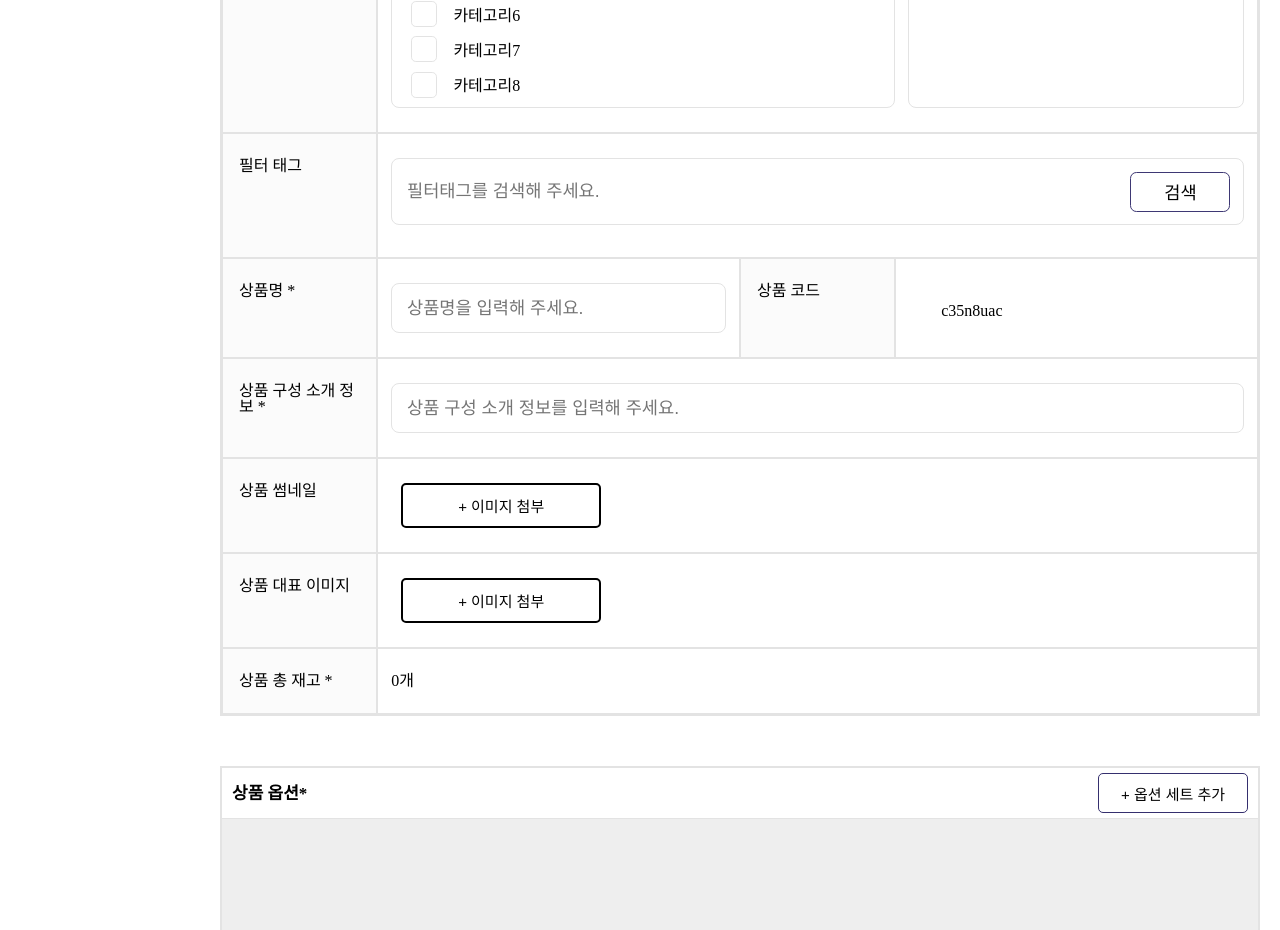
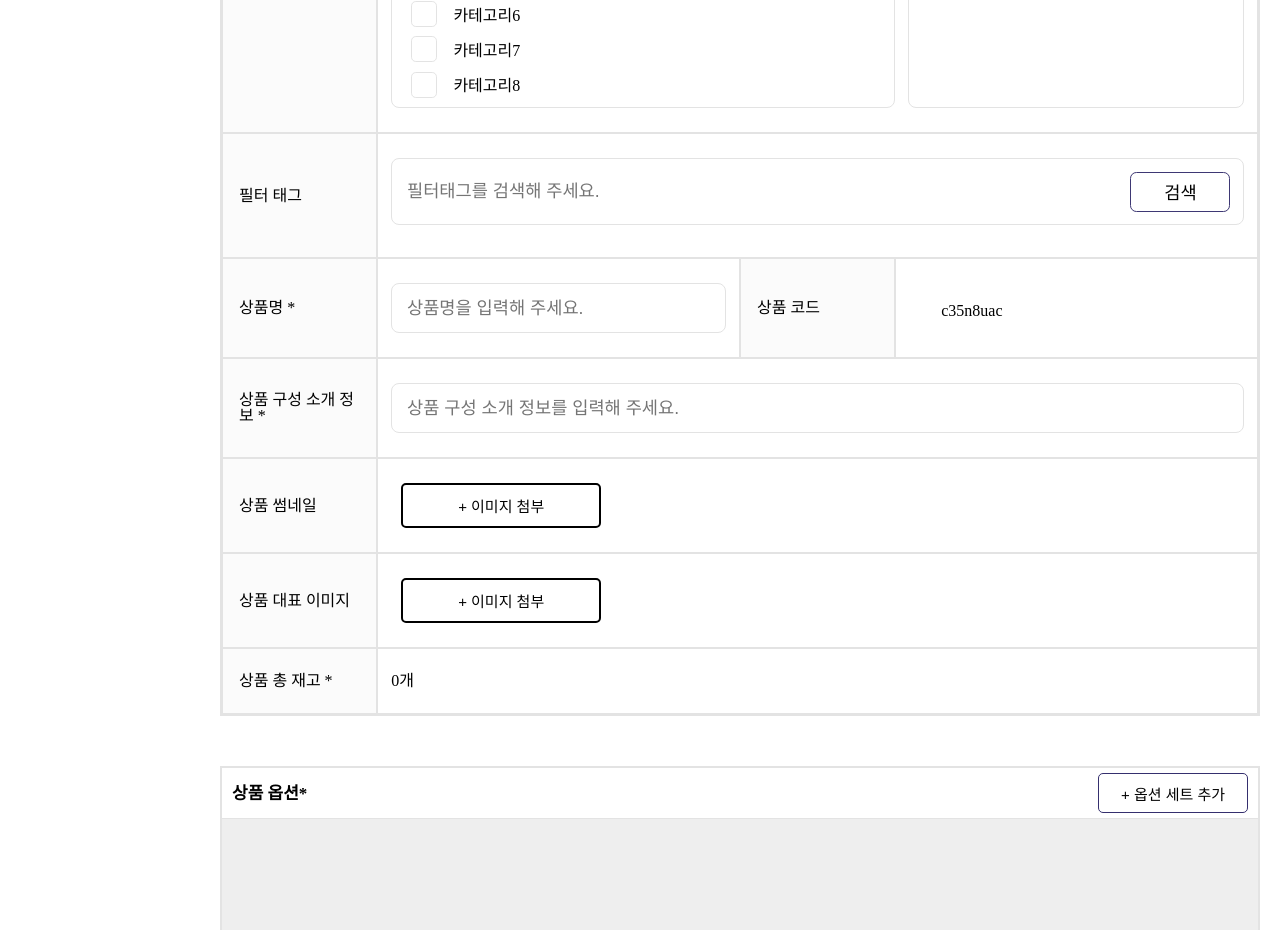
Before and after one commit to PreOnBoarding-Team17/Week1_Product_Registration, a React (Create React App) app: page / in a window 1280 px wide. Shown: the part 840-1770 px from the top of the page. Built offline with nearby package versions, Linux system fonts and the light colour scheme.

Commit message:
fix: 상품 총 재고 잘못나오던 부분 수정

```diff
--- a/src/Components/ProductInformation/index.jsx
+++ b/src/Components/ProductInformation/index.jsx
@@ -22,12 +22,15 @@ function ProductInformation() {
 
   const handleTotal = () => {
     setTotal(0);
+    let newTotal = 0;
     option.length !== 0 &&
       option.forEach((optionSet) => {
         optionSet.optionContents.forEach((list) => {
-          setTotal(total + Number(list.optionList[2]));
+          newTotal += Number(list.optionList[2]);
         });
       });
+
+    setTotal(newTotal);
   };
 
   useEffect(() => {
@@ -47,7 +50,7 @@ function ProductInformation() {
         </div>
       </div>
       <div className="menu">
-        <div className="left-menu">필터 태그</div>
+        <div className="left-menu alignItems_center">필터 태그</div>
         <div className="right-menu">
           <ProductFilterTag
             filterTag={infoData["filterTag"]}
@@ -56,14 +59,14 @@ function ProductInformation() {
         </div>
       </div>
       <div className="menu">
-        <div className="left-menu">상품명 *</div>
+        <div className="left-menu alignItems_center">상품명 *</div>
         <div className="name-menu">
           <ProductName
             value={infoData["productName"]}
             onChange={onChangeInfoData}
           />
         </div>
-        <div className="left-menu">상품 코드</div>
+        <div className="left-menu alignItems_center">상품 코드</div>
         <div className="name-menu">
           <span className="name-menu__unique-code">
             {infoData["productCode"]}
@@ -71,7 +74,7 @@ function ProductInformation() {
         </div>
       </div>
       <div className="menu">
-        <div className="left-menu">상품 구성 소개 정보 *</div>
+        <div className="left-menu alignItems_center">상품 구성 소개 정보 *</div>
         <div className="right-menu">
           <ProductCompositionInfo
             value={infoData["productComposition"]}
@@ -80,7 +83,7 @@ function ProductInformation() {
         </div>
       </div>
       <div className="menu">
-        <div className="left-menu">상품 썸네일</div>
+        <div className="left-menu alignItems_center">상품 썸네일</div>
         <div className="right-menu">
           <ImageUploader
             name="productThumnailImage"
@@ -91,7 +94,7 @@ function ProductInformation() {
         </div>
       </div>
       <div className="menu">
-        <div className="left-menu">상품 대표 이미지</div>
+        <div className="left-menu alignItems_center">상품 대표 이미지</div>
         <div className="right-menu">
           <ImageUploader
             name="productMainImages"
```
